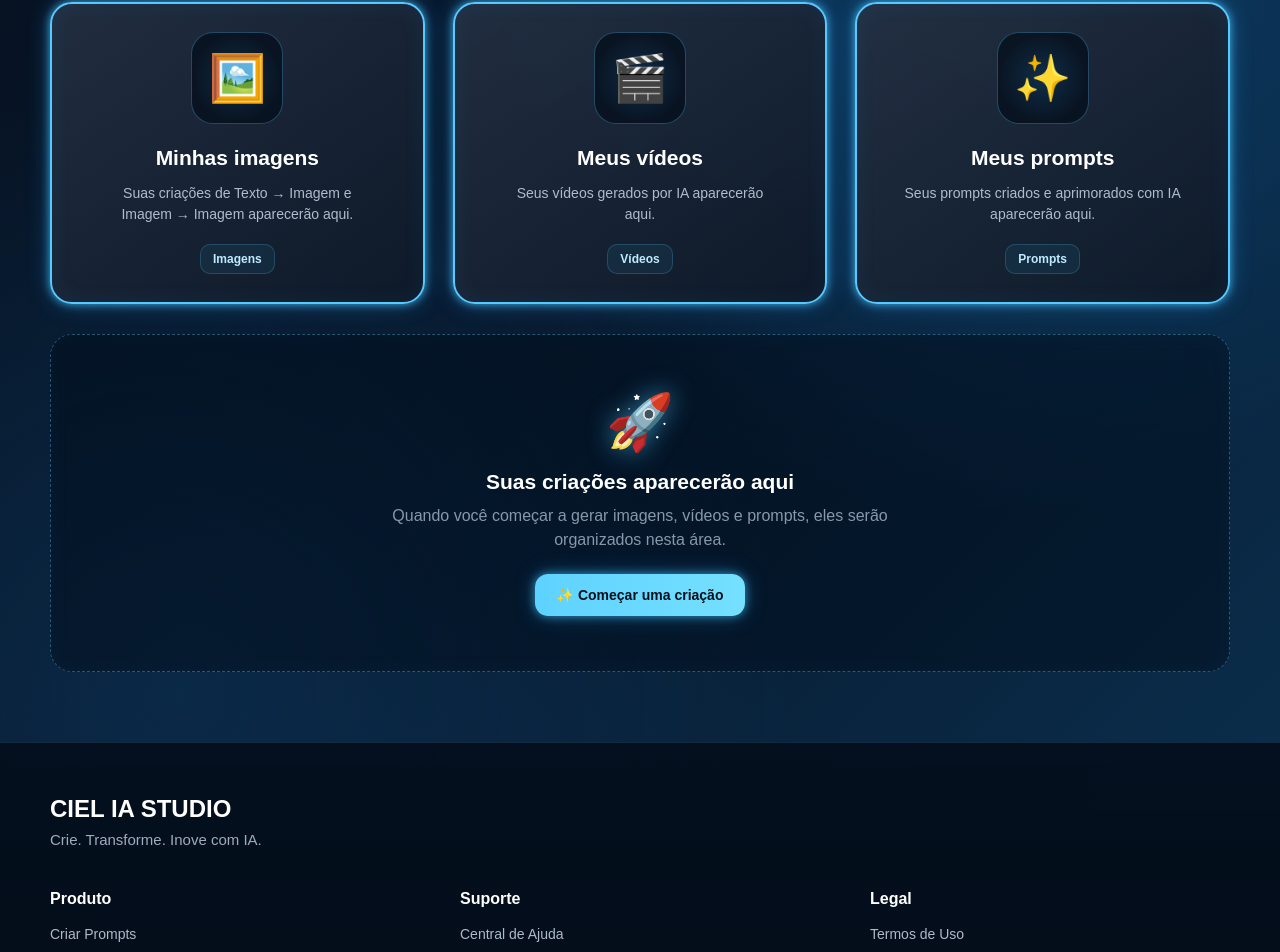
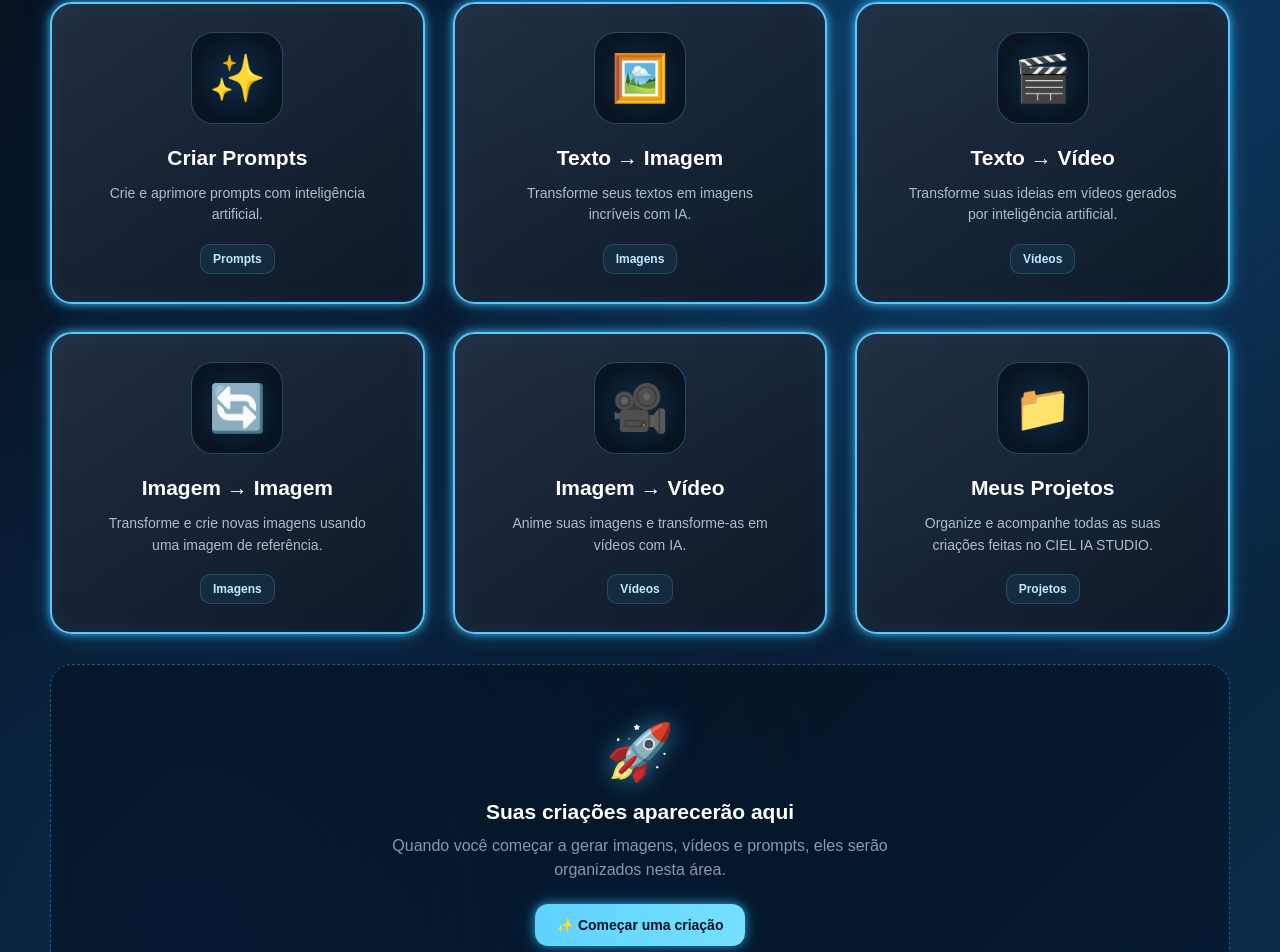
Before and after one commit to Ciel-dias/ciel-ia-studio, a Next.js app: page /projetos in a window 1280 px wide. Shown: the part 361-1313 px from the top of the page. Built offline with nearby package versions, Linux system fonts and the light colour scheme.

Commit message:
Update page.tsx

```diff
--- a/src/app/projetos/page.tsx
+++ b/src/app/projetos/page.tsx
@@ -1,6 +1,7 @@
 "use client";
 
 import { useState } from "react";
+import Link from "next/link";
 
 type FilterType = "Todos" | "Imagens" | "Vídeos" | "Prompts";
 
@@ -10,25 +11,52 @@ export default function ProjetosPage() {
 
   const projetos = [
     {
+      tipo: "Prompts",
+      icon: "✨",
+      titulo: "Criar Prompts",
+      descricao:
+        "Crie e aprimore prompts com inteligência artificial.",
+      href: "/criar-prompts",
+    },
+    {
       tipo: "Imagens",
       icon: "🖼️",
-      titulo: "Minhas imagens",
+      titulo: "Texto → Imagem",
       descricao:
-        "Suas criações de Texto → Imagem e Imagem → Imagem aparecerão aqui.",
+        "Transforme seus textos em imagens incríveis com IA.",
+      href: "/texto-imagem",
     },
     {
       tipo: "Vídeos",
       icon: "🎬",
-      titulo: "Meus vídeos",
+      titulo: "Texto → Vídeo",
       descricao:
-        "Seus vídeos gerados por IA aparecerão aqui.",
+        "Transforme suas ideias em vídeos gerados por inteligência artificial.",
+      href: "/texto-video",
     },
     {
-      tipo: "Prompts",
-      icon: "✨",
-      titulo: "Meus prompts",
+      tipo: "Imagens",
+      icon: "🔄",
+      titulo: "Imagem → Imagem",
       descricao:
-        "Seus prompts criados e aprimorados com IA aparecerão aqui.",
+        "Transforme e crie novas imagens usando uma imagem de referência.",
+      href: "/imagem-imagem",
+    },
+    {
+      tipo: "Vídeos",
+      icon: "🎥",
+      titulo: "Imagem → Vídeo",
+      descricao:
+        "Anime suas imagens e transforme-as em vídeos com IA.",
+      href: "/imagem-video",
+    },
+    {
+      tipo: "Todos",
+      icon: "📁",
+      titulo: "Meus Projetos",
+      descricao:
+        "Organize e acompanhe todas as suas criações feitas no CIEL IA STUDIO.",
+      href: "/projetos",
     },
   ];
 
@@ -65,13 +93,8 @@ export default function ProjetosPage() {
           font-family: inherit;
         }
 
-        /* =========================
-           PÁGINA
-        ========================= */
-
         .page {
           min-height: 100vh;
-
           color: #ffffff;
 
           background:
@@ -101,13 +124,10 @@ export default function ProjetosPage() {
 
         .topbar {
           width: 100%;
-
           min-height: 74px;
 
           display: flex;
-
           align-items: center;
-
           justify-content: space-between;
 
           padding: 0 42px;
@@ -122,11 +142,8 @@ export default function ProjetosPage() {
 
         .brand {
           display: flex;
-
           align-items: center;
-
           gap: 10px;
-
           white-space: nowrap;
         }
 
@@ -140,9 +157,7 @@ export default function ProjetosPage() {
 
         .brand-name {
           font-size: 20px;
-
           font-weight: 800;
-
           letter-spacing: 0.5px;
         }
 
@@ -152,7 +167,6 @@ export default function ProjetosPage() {
           text-decoration: none;
 
           font-size: 17px;
-
           font-weight: 700;
 
           transition:
@@ -188,7 +202,6 @@ export default function ProjetosPage() {
 
         .title-area {
           text-align: center;
-
           margin-bottom: 34px;
         }
 
@@ -204,6 +217,18 @@ export default function ProjetosPage() {
           line-height: 1.12;
 
           text-transform: uppercase;
+
+          background:
+            linear-gradient(
+              90deg,
+              #ffffff,
+              #76ddff,
+              #ffffff
+            );
+
+          -webkit-background-clip: text;
+          -webkit-text-fill-color: transparent;
+          background-clip: text;
         }
 
         .title-area p {
@@ -214,7 +239,6 @@ export default function ProjetosPage() {
           color: #b7c5d5;
 
           font-size: 17px;
-
           line-height: 1.5;
         }
 
@@ -224,15 +248,12 @@ export default function ProjetosPage() {
 
         .toolbar {
           display: flex;
-
           align-items: center;
-
           justify-content: space-between;
 
           gap: 20px;
 
           margin-bottom: 28px;
-
           padding: 18px 20px;
 
           border-radius: 18px;
@@ -254,15 +275,12 @@ export default function ProjetosPage() {
           color: #c7d5e3;
 
           font-size: 14px;
-
           font-weight: 700;
         }
 
         .filters {
           display: flex;
-
           flex-wrap: wrap;
-
           gap: 9px;
         }
 
@@ -286,7 +304,6 @@ export default function ProjetosPage() {
           cursor: pointer;
 
           font-size: 13px;
-
           font-weight: 700;
 
           transition:
@@ -296,7 +313,6 @@ export default function ProjetosPage() {
 
         .filter:hover {
           color: #ffffff;
-
           border-color: #58c9ff;
         }
 
@@ -320,7 +336,7 @@ export default function ProjetosPage() {
         }
 
         /* =========================
-           CARDS DOS PROJETOS
+           CARDS
         ========================= */
 
         .projects-grid {
@@ -335,15 +351,22 @@ export default function ProjetosPage() {
           gap: 28px;
         }
 
+        .project-link {
+          display: block;
+
+          color: inherit;
+          text-decoration: none;
+
+          height: 100%;
+        }
+
         .project-card {
           min-height: 300px;
 
           padding: 28px;
 
           display: flex;
-
           flex-direction: column;
-
           justify-content: space-between;
 
           text-align: center;
@@ -373,7 +396,7 @@ export default function ProjetosPage() {
             background 0.22s ease;
         }
 
-        .project-card:hover {
+        .project-link:hover .project-card {
           transform: translateY(-5px);
 
           background:
@@ -394,15 +417,12 @@ export default function ProjetosPage() {
 
         .project-icon {
           width: 92px;
-
           height: 92px;
 
           margin: 0 auto 22px;
 
           display: flex;
-
           align-items: center;
-
           justify-content: center;
 
           border-radius: 22px;
@@ -428,7 +448,6 @@ export default function ProjetosPage() {
 
         .project-card h2 {
           margin: 0;
-
           font-size: 21px;
         }
 
@@ -440,7 +459,6 @@ export default function ProjetosPage() {
           color: #aebdcc;
 
           font-size: 14px;
-
           line-height: 1.55;
         }
 
@@ -466,7 +484,6 @@ export default function ProjetosPage() {
             rgba(94, 203, 255, 0.2);
 
           font-size: 12px;
-
           font-weight: 700;
         }
 
@@ -511,7 +528,6 @@ export default function ProjetosPage() {
 
         .empty h2 {
           margin: 0;
-
           font-size: 21px;
         }
 
@@ -546,7 +562,6 @@ export default function ProjetosPage() {
           text-decoration: none;
 
           font-size: 14px;
-
           font-weight: 800;
 
           box-shadow:
@@ -603,7 +618,6 @@ export default function ProjetosPage() {
 
         .footer-brand h2 {
           margin: 0 0 8px;
-
           font-size: 24px;
         }
 
@@ -611,7 +625,6 @@ export default function ProjetosPage() {
           margin: 0;
 
           color: #9eacbd;
-
           font-size: 15px;
         }
 
@@ -626,7 +639,6 @@ export default function ProjetosPage() {
 
         .footer-column h3 {
           margin: 0 0 18px;
-
           font-size: 16px;
         }
 
@@ -684,7 +696,6 @@ export default function ProjetosPage() {
 
           .toolbar {
             align-items: flex-start;
-
             flex-direction: column;
           }
         }
@@ -696,7 +707,6 @@ export default function ProjetosPage() {
         @media (max-width: 650px) {
           .topbar {
             min-height: 68px;
-
             padding: 0 16px;
           }
 
@@ -723,7 +733,6 @@ export default function ProjetosPage() {
 
           .projects-grid {
             grid-template-columns: 1fr;
-
             gap: 20px;
           }
 
@@ -741,7 +750,6 @@ export default function ProjetosPage() {
 
           .footer-columns {
             grid-template-columns: 1fr;
-
             gap: 30px;
           }
         }
@@ -753,9 +761,7 @@ export default function ProjetosPage() {
         @media (max-width: 430px) {
           .topbar {
             min-height: 68px;
-
             padding: 0 12px;
-
             gap: 8px;
           }
 
@@ -773,7 +779,6 @@ export default function ProjetosPage() {
 
           .back {
             font-size: 12px;
-
             white-space: nowrap;
           }
 
@@ -826,12 +831,12 @@ export default function ProjetosPage() {
 
           </div>
 
-          <a
+          <Link
             href="/dashboard"
             className="back"
           >
             ← Voltar ao Dashboard
-          </a>
+          </Link>
 
         </header>
 
@@ -906,10 +911,13 @@ export default function ProjetosPage() {
             {projetosFiltrados.map(
               (projeto) => (
 
-                <article
-                  key={projeto.tipo}
-                  className="project-card"
+                <Link
+                  key={projeto.titulo}
+                  href={projeto.href}
+                  className="project-link"
                 >
+
+                  <article className="project-card">
 
                     <div>
 
@@ -926,12 +934,16 @@ export default function ProjetosPage() {
                       </p>
 
                       <span className="project-type">
-                      {projeto.tipo}
+                        {projeto.tipo === "Todos"
+                          ? "Projetos"
+                          : projeto.tipo}
                       </span>
 
                     </div>
 
                   </article>
+
+                </Link>
 
               )
             )}
@@ -958,12 +970,12 @@ export default function ProjetosPage() {
               eles serão organizados nesta área.
             </p>
 
-            <a
+            <Link
               href="/criar-prompts"
               className="create-button"
             >
               ✨ Começar uma criação
-            </a>
+            </Link>
 
           </div>
 
@@ -999,29 +1011,29 @@ export default function ProjetosPage() {
                   Produto
                 </h3>
 
-                <a href="/criar-prompts">
+                <Link href="/criar-prompts">
                   Criar Prompts
-                </a>
+                </Link>
 
-                <a href="/texto-imagem">
+                <Link href="/texto-imagem">
                   Texto → Imagem
-                </a>
+                </Link>
 
-                <a href="/texto-video">
+                <Link href="/texto-video">
                   Texto → Vídeo
-                </a>
+                </Link>
 
-                <a href="/imagem-imagem">
+                <Link href="/imagem-imagem">
                   Imagem → Imagem
-                </a>
+                </Link>
 
-                <a href="/imagem-video">
+                <Link href="/imagem-video">
                   Imagem → Vídeo
-                </a>
+                </Link>
 
-                <a href="/projetos">
+                <Link href="/projetos">
                   Meus Projetos
-                </a>
+                </Link>
 
               </div>
 
@@ -1033,39 +1045,39 @@ export default function ProjetosPage() {
                   Suporte
                 </h3>
 
-                <a href="/ajuda">
+                <Link href="/ajuda">
                   Central de Ajuda
-                </a>
+                </Link>
 
-                <a href="/contato">
+                <Link href="/contato">
                   Contato
-                </a>
+                </Link>
 
-                <a href="/sobre">
+                <Link href="/sobre">
                   Sobre o CIEL IA STUDIO
-                </a>
+                </Link>
 
               </div>
 
-              {/* LEGAL */}
+              {/* CONTA */}
 
               <div className="footer-column">
 
                 <h3>
-                  Legal
+                  Conta
                 </h3>
 
-                <a href="/termos">
-                  Termos de Uso
-                </a>
+                <Link href="/diamantes">
+                  💎 Diamantes
+                </Link>
 
-                <a href="/privacidade">
-                  Política de Privacidade
-                </a>
+                <Link href="/configuracoes">
+                  ⚙️ Configurações
+                </Link>
 
-                <a href="/reembolso">
-                  Política de Reembolso
-                </a>
+                <Link href="/dashboard">
+                  🏠 Dashboard
+                </Link>
 
               </div>
 
```
Lines whose indentation alone changed are shown as unchanged.
